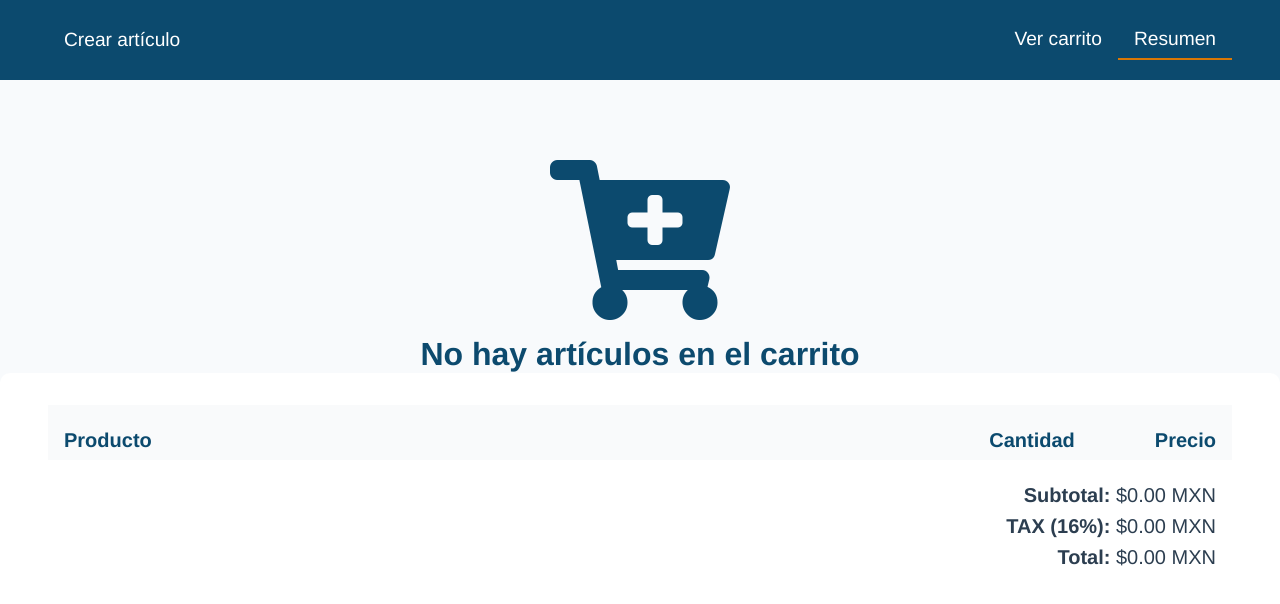
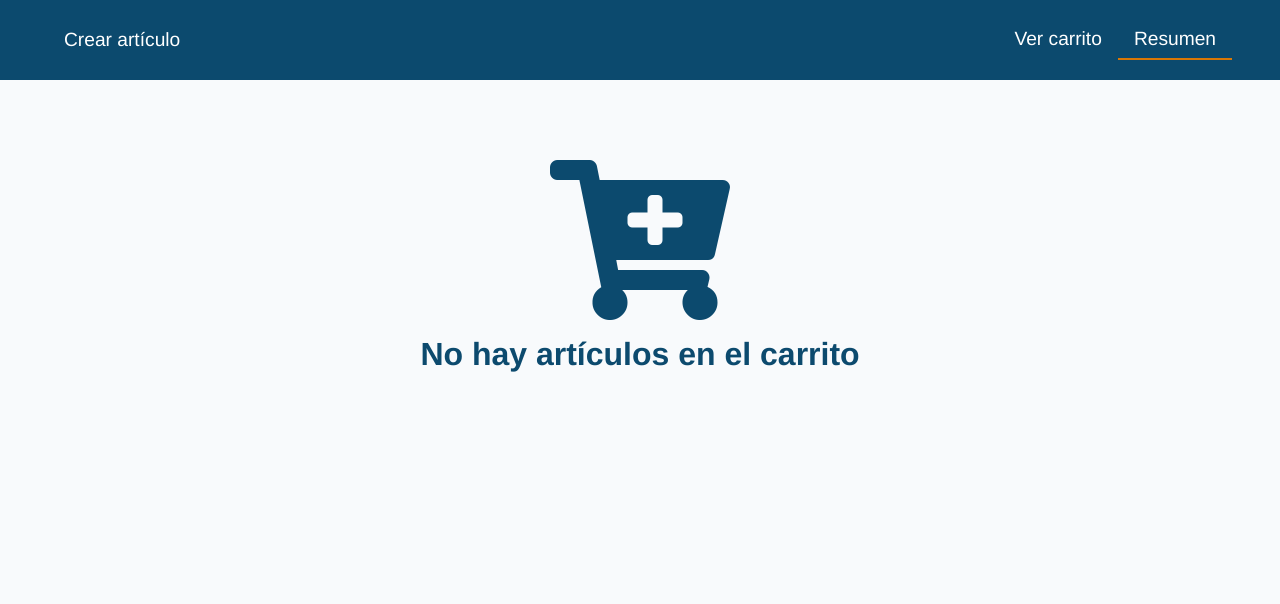
Before and after one commit to LuisEA97/vue-cart-app, a Vue app: page /resumen in a window 1280 px wide. Shown: the top 604 px of the page. Built offline with nearby package versions, Linux system fonts and the light colour scheme.

Commit message:
conditional rendering table

```diff
--- a/src/views/Resumen.vue
+++ b/src/views/Resumen.vue
@@ -1,7 +1,7 @@
 <template lang="">
   <div class="resumen">
     <EmptyCart v-if="!cart.length" />
-    <div class="resumen-table">
+    <div v-if="cart.length" class="resumen-table">
       <div class="resumen-item product-heade">
         <span class="item-name">Producto</span>
         <div class="product-info">
```
